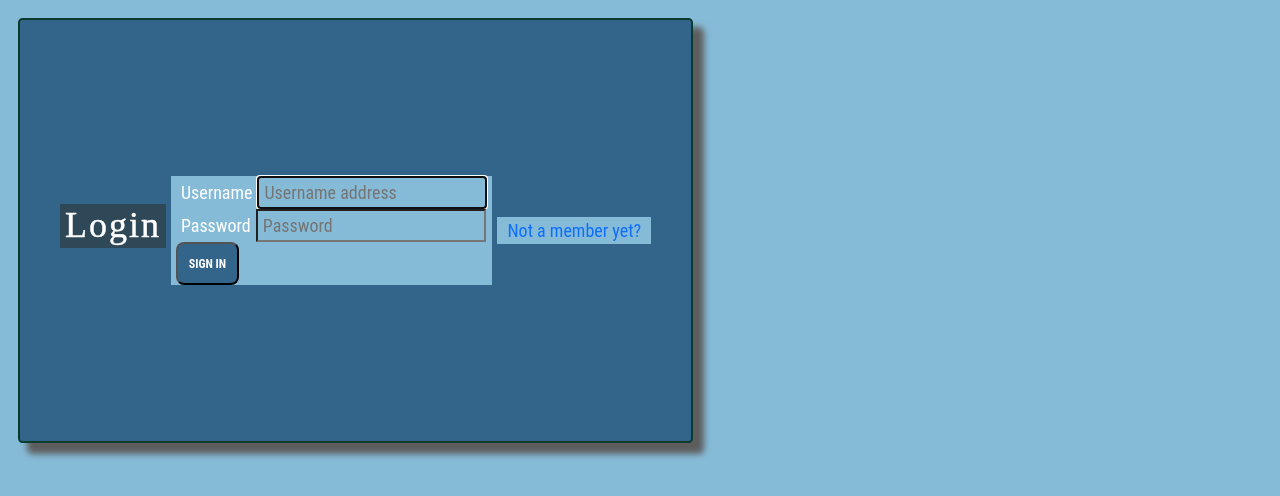
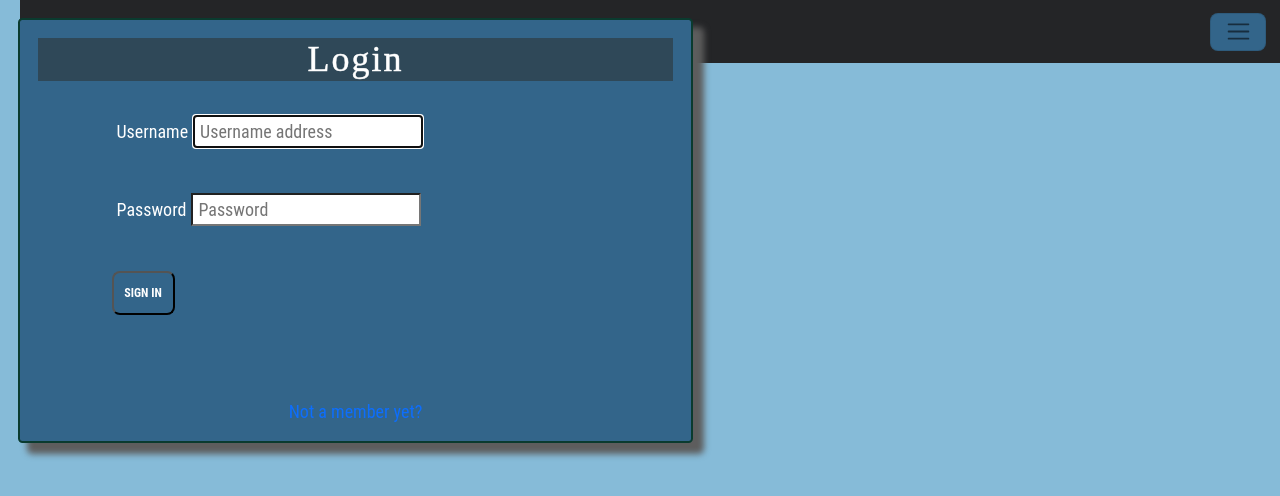
Before and after one commit to JakeBrooks98/OtherWorldsClient, a React (Create React App) app: page /login in a window 1280 px wide. Shown: the top 496 px of the page. Built offline with nearby package versions, Linux system fonts and the light colour scheme; sample sign-in values are in the browser's storage; a web font is replaced by a local one.

Commit message:
added map drawing functionality and ternary but css needs work

```diff
--- a/src/components/App.css
+++ b/src/components/App.css
@@ -11,12 +11,14 @@ textarea {
   font-family: "sans-serif, Comfortaa, Arial";
   font-size: 14px;
   line-height: 1.5;
+  background-color: #86BBD8!important;
 }
 
 h1, h2 {
   font-family:"Patua One", serif;
   letter-spacing: 2px;
   background-color: #2F4858;
+  width:100%;
   text-align: center;
   -webkit-text-stroke-width: .5px;
             -webkit-text-stroke-color: white;
@@ -28,7 +30,6 @@ p {
 
 *{
   font-family: "Roboto Condensed","Roboto","Helvetica","sans-serif";
-  background-color: #86BBD8;
   padding-left: 5px;
   padding-right: 5px;
   font-size: large;
@@ -40,7 +41,7 @@ button{
   font-size: 12px!important;
   text-transform: uppercase!important;
   padding:.9em;
-  background: #33658A;
+  background: #33658A!important;
   color: white;
   border-radius: 8px!important;
   margin: .5em;
@@ -60,7 +61,7 @@ button:hover {
 }
 
 .delete_button{
-  background-color: rgb(160, 21, 21);
+  background-color: rgb(160, 21, 21)!important;
 }
 
 
@@ -88,7 +89,7 @@ a:active {
   text-decoration: none;
 }
 
-.backButton{
+.back-btn{
   justify-content: space-around;
   margin: 0.5em;
 }
@@ -106,8 +107,8 @@ a:active {
 
 .catalog-btn{
   width: 10%;
-  background-color: #404040;
-  opacity: .5;
+  background-color: #404040!important;
+  opacity: .4!important;
   padding-top: 50%;
   padding-bottom: 50%;
   margin-left: 30px;
@@ -251,6 +252,18 @@ a:active {
 
 .searchbar{
   border-radius: 15px;
-  background-color: white;
+  background-color: white!important;
   margin: 5px;
 }
+
+.drawn-map{
+  width: 695px;
+  height: 600px;
+  border: 2px solid black!important;
+  background-color: rgb(191, 162, 125);
+  margin: 15px
+}
+
+input{
+  background-color: white!important;
+}
--- /dev/null
+++ b/src/components/BackButton.js
@@ -0,0 +1,10 @@
+import { useHistory } from "react-router-dom";
+
+export const BackButton = () => {
+    let history = useHistory();
+    return (
+        <>
+          <button className="back-btn" onClick={() => history.goBack()}>Back</button>
+        </>
+    );
+};
--- a/src/components/Drawing/DrawMap.js
+++ b/src/components/Drawing/DrawMap.js
@@ -1,4 +1,5 @@
 import { useEffect, useState, useRef } from "react"
+import { SaveMapDrawing } from "./saveDrawing"
 import "./Draw.css"
 
 
@@ -45,13 +46,15 @@ export const DrawMap = () => {
 
     return (
         <>
-        <canvas
+        <canvas id="canvas"
         onMouseDown={startDrawing}
         onMouseUp={stopDrawing}
         onMouseMove={draw}
         ref={canvasRef}
         />
 
+        <SaveMapDrawing />
+
         </>
     )
 }
--- /dev/null
+++ b/src/components/Drawing/DrawingManager.js
@@ -0,0 +1,11 @@
+//create a map
+export const createMap = (map) => {
+    return fetch(`http://localhost:8000/maps`, {
+        method: "POST",
+        headers:{
+            "Content-Type": "application/json",
+            "Authorization": `Token ${localStorage.getItem("auth_token")}`
+     },
+     body: JSON.stringify(map)
+    })
+}
--- /dev/null
+++ b/src/components/Drawing/saveDrawing.js
@@ -0,0 +1,28 @@
+import { useEffect } from 'react';
+import { useParams } from 'react-router-dom'
+import { createMap } from "./DrawingManager";
+
+export const SaveMapDrawing = () => {
+    //get the image data of the canvas to be saved
+    let canvas;
+    let dataURL;
+    let map
+    const { worldId } = useParams()
+
+
+
+    return (
+        <button onClick={
+            () => {
+                canvas = document.getElementById('canvas');
+                dataURL = canvas.toDataURL();
+                map = {
+                    map_image: dataURL,
+                    world: worldId
+                }
+                createMap(map)
+            }
+        }>Save</button>
+    )
+
+}
--- a/src/components/auth/Auth.css
+++ b/src/components/auth/Auth.css
@@ -75,12 +75,13 @@ fieldset {
     right: 0;
     bottom: 0;
     display: flex;
+    flex-wrap:wrap;
     align-items: center;
     justify-content: center;
     height: 425px!important;
   width: 675px!important;
   color:white;
-  background-color: #33658A;
+  background-color: #33658A!important;
   border: 2px solid rgb(10, 59, 47);
   border-radius: .25rem;
   padding: 1rem;
@@ -90,11 +91,7 @@ fieldset {
   }
 
 .login-page{
-    position: fixed;
-    left: 0;
-    top: 0;
-    right: 0;
-    bottom: 0;
+
     display: flex;
     align-items: center!important;
     justify-content: center!important;
@@ -103,4 +100,13 @@ fieldset {
 .login-form{
     background-color: #33658A!important;
     justify-content: space-between;
+    width: 80%;
+    height: 80%;
 }
+
+fieldset{
+    padding-top: 20px!important;
+    padding-bottom: 20px !important;
+    margin-top: 5px!important;
+    margin-bottom: 5px!important;
+}
--- a/src/components/nav/NavBar.css
+++ b/src/components/nav/NavBar.css
@@ -1,7 +1,7 @@
 .navbar {
     display: flex;
     flex-wrap: nowrap;
-    justify-content: left;
+    justify-content: left!important;
     background-color: #242527;
     color: white;
     width: 100%;
@@ -49,6 +49,7 @@
     font-size: larger;
     background-color: #242527;
     color: white!important;
+    font-family: Verdana, Geneva, Tahoma, sans-serif;
 }
 
 .container-fluid{
@@ -62,3 +63,7 @@
 .navbar-toggler-icon{
     background-color: #33658A!important;
 }
+
+.top-Nav{
+    width: 102%;
+}
--- a/src/components/nav/NavBar.js
+++ b/src/components/nav/NavBar.js
@@ -14,7 +14,7 @@ export const NavBar = (props) => {
 
     return (
         <div>
-            <Navbar color="faded" light>
+            <Navbar className="top-Nav" color="faded" light>
                 <NavbarBrand href="/" className="OtherWorlds_brand">OtherWorlds</NavbarBrand>
                 <NavbarToggler onClick={toggleNavbar} className="mr-2" />
                 <Collapse isOpen={!collapsed} navbar>
--- a/src/components/worlds/WorldCatalog.js
+++ b/src/components/worlds/WorldCatalog.js
@@ -54,8 +54,8 @@ export const WorldCatalog = () => {
             <section className="catalog_content">
                 <div className="catalog">
                     {filteredWorlds.map(
-                        (world) => {
-                            if (!(world.id > (startPoint + 4)) && !(world.id < startPoint)) {
+                        (world, index) => {
+                            if (!(index > (startPoint + 3)) && !(index < startPoint)) {
                                 return <div className="world-card" key={world.id} onClick={
                                     () => {
                                         history.push(`/worlds/${world.id}`)
@@ -73,7 +73,7 @@ export const WorldCatalog = () => {
                     <div className="scroll-btn">
                         <button className="catalog-btn" onClick={
                             () => {
-                                setStart(startPoint + 2)
+                                setStart(startPoint + 3)
                                 if (startPoint > worlds.length) {
                                     setStart(0)
                                 }
--- a/src/components/worlds/WorldDetail.js
+++ b/src/components/worlds/WorldDetail.js
@@ -7,6 +7,7 @@ import { Timeline } from "../Timeline/Timeline";
 import { EditWorld } from "./EditWorld";
 import { deleteRegion } from "../regions/RegionManager";
 import { DrawMap } from "../Drawing/DrawMap"
+import { BackButton } from "../BackButton";
 
 export const WorldDetail = () => {
     const [world, setWorld] = useState({})
@@ -45,6 +46,7 @@ export const WorldDetail = () => {
         <>
             <Modal worldId={worldToDelete} history={history} setModalStatus={setModalStatus} />
             <section className="detail-page">
+                <BackButton/>
                 <div>
                     <div>
                         {editable ? EditWorld(world, setWorldToUpdate) :
@@ -56,11 +58,15 @@ export const WorldDetail = () => {
                                 </div>
                                 <br />
                                 <div><b>Map:</b></div>
-                                <div className="map">
-                                    {world.is_user ? <DrawMap /> : ""}
-                                    <br />
-                                </div>
-                                {/* {world.map ? <div>{`${world.map}`}</div>: {world.is_user ? <DrawMap /> : ""}} */}
+
+                                {world.image?.length > 0 ? <img className="drawn-map" src={`${world.image[0]?.map_image}`} /> : world.is_user ? <DrawMap /> : ""}
+
+                                {editable & world.image ? <button className="delete_button" onClick={
+                                                () => {
+                                                    getSingleWorld(worldId)
+                                                    .then(setWorld)
+                                                }
+                                            }>Delete</button> : ""}
                             </div>
                         }
                     </div>
```
